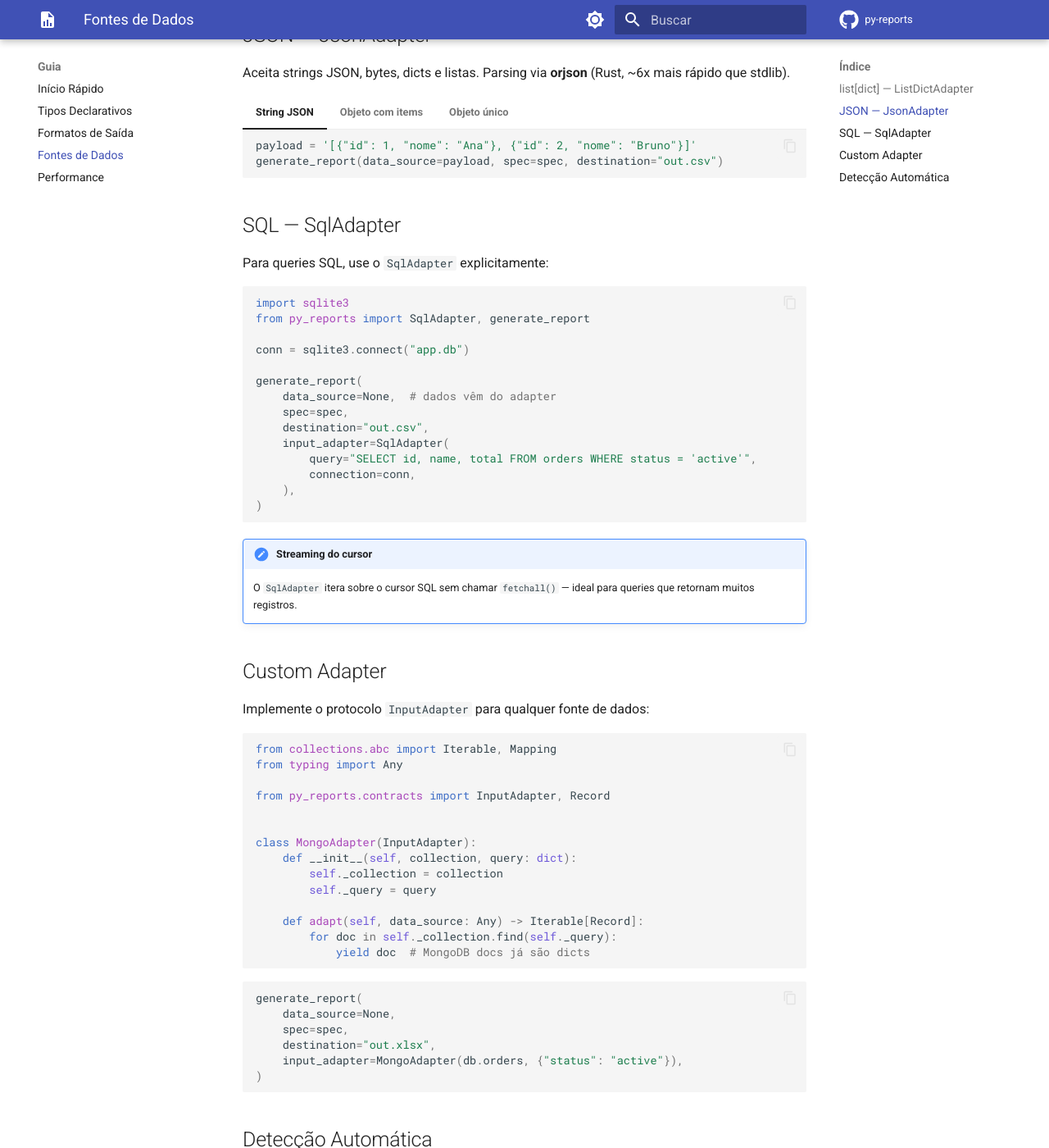
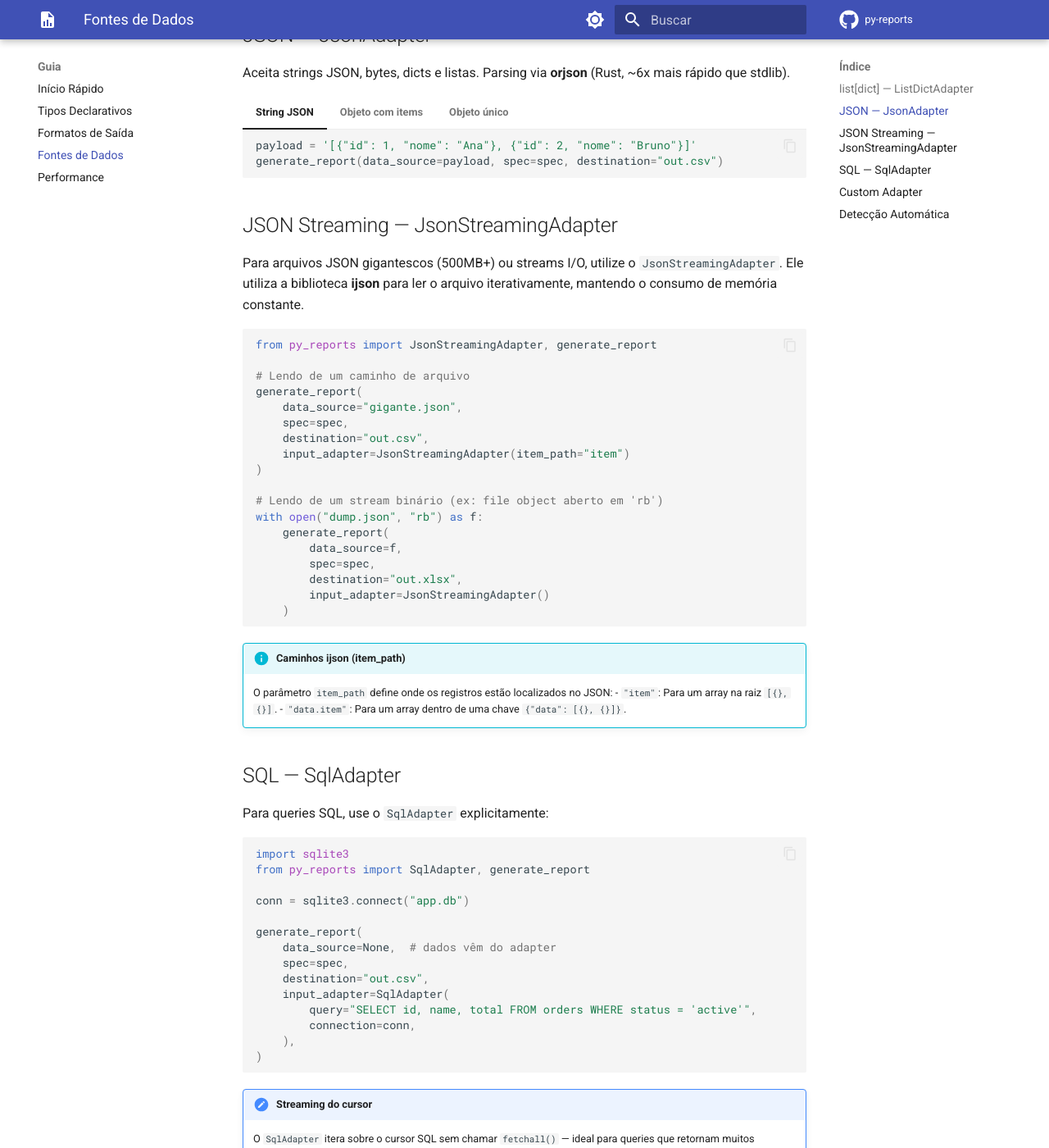
Before and after one commit to JhonatanRian/pyreps, an MkDocs documentation site: the page built from docs/guide/datasources.md, in a window 1280 px wide and 1400 px high, scrolled down 772 px. Shown: the whole window at 82% size. Built offline with MkDocs 1.6.1 and Material for MkDocs 9.7.7, drawn with Linux system fonts in a browser that asks for light colours; comment, search, counter and statistics services are not loaded.

Commit message:
refactor: optimize XLSX width tracking and date parsing, and add JsonStreamingAdapter documentation

````diff
--- a/docs/guide/datasources.md
+++ b/docs/guide/datasources.md
@@ -51,6 +51,36 @@ Aceita strings JSON, bytes, dicts e listas. Parsing via **orjson** (Rust, ~6x ma
     payload = '{"id": 1, "nome": "Ana"}'  # wrap automático em lista
     generate_report(data_source=payload, spec=spec, destination="out.csv")
     ```
+
+## JSON Streaming — JsonStreamingAdapter
+
+Para arquivos JSON gigantescos (500MB+) ou streams I/O, utilize o `JsonStreamingAdapter`. Ele utiliza a biblioteca **ijson** para ler o arquivo iterativamente, mantendo o consumo de memória constante.
+
+```python
+from py_reports import JsonStreamingAdapter, generate_report
+
+# Lendo de um caminho de arquivo
+generate_report(
+    data_source="gigante.json",
+    spec=spec,
+    destination="out.csv",
+    input_adapter=JsonStreamingAdapter(item_path="item")
+)
+
+# Lendo de um stream binário (ex: file object aberto em 'rb')
+with open("dump.json", "rb") as f:
+    generate_report(
+        data_source=f,
+        spec=spec,
+        destination="out.xlsx",
+        input_adapter=JsonStreamingAdapter()
+    )
+```
+
+!!! info "Caminhos ijson (item_path)"
+    O parâmetro `item_path` define onde os registros estão localizados no JSON:
+    - `"item"`: Para um array na raiz `[{}, {}]`.
+    - `"data.item"`: Para um array dentro de uma chave `{"data": [{}, {}]}`.
 
 ## SQL — SqlAdapter
 
````
Also changed, not shown: docs/api/adapters.md (+4 -0 lines), 3 other files.
